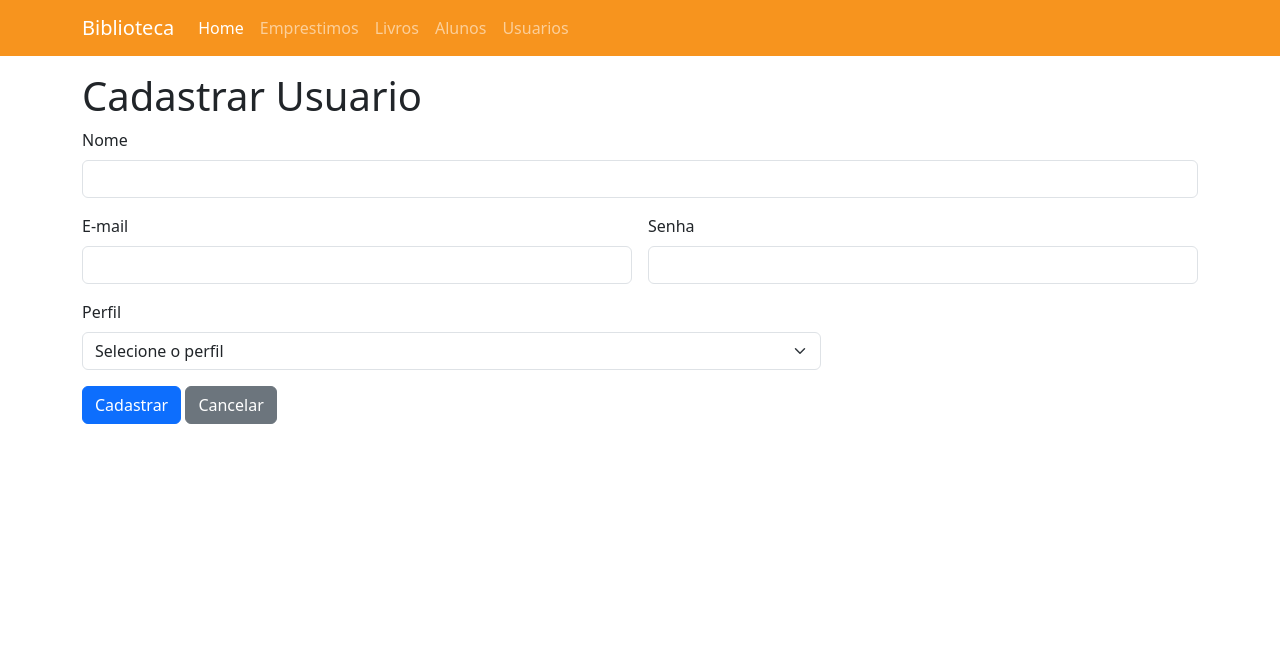
After one commit to AaraoAbbate/sistemabiblioteca, a PHP site: page /admin/usuarios/cadastrar.php in a window 1280 px wide. The commit adds this page. Shown: the top 664 px of the page. Run offline with PHP 8.4, Linux system fonts and the light colour scheme.

Commit message:
12.09 atualização

```diff
--- /dev/null
+++ b/admin/usuarios/cadastrar.php
@@ -0,0 +1,52 @@
+<?php
+  require_once $_SERVER['DOCUMENT_ROOT'] . "/includes/cabecalho.php";
+
+  require_once $_SERVER['DOCUMENT_ROOT'] . "/controllers/UsuarioController.php";
+
+$usuarioController= new UsuarioController();
+$usuarioController->cadastrarUsuario();
+?>
+
+
+  <main class="container mt-3 mb-3">
+    <h1>Cadastrar Usuario</h1>
+
+    <form action="cadastrar.php" method="post" class="row g-3">
+        <div class="col-md-12">
+            <label for="nome" class="form-label">Nome</label>
+            <input type="text" name="nome" id="nome" class="form-control" required>
+        </div>
+
+        <div class="col-md-6">
+            <label for="email" class="form-label">E-mail</label>
+            <input type="email" name="email" id="email" class="form-control" required>
+        </div>
+
+        <div class="col-md-6">
+            <label for="senha" class="form-label">Senha</label>
+            <input type="password" name="senha" id="senha" class="form-control" required>
+        </div>
+
+        <div class="col-md-8">
+        <label for="perfil" class="form-label">Perfil</label>
+        <select name="perfil" class="form-select" id="perfil" required>
+            <option value="perfil">Selecione o perfil</option>
+            <option value="usuario">Usuario</option>
+            <option value="administrador">Administrador</option>
+        </select>
+
+        </div>
+
+        <div class="col-12">
+            <button type="submit" class="btn btn-primary">Cadastrar</button>
+            <a href="index.php" class="btn btn-secondary">Cancelar</a>
+        </div>
+
+
+    </form>
+  </main>
+
+<?php
+
+require_once $_SERVER['DOCUMENT_ROOT'] . "/includes/rodape.php";
+?>
--- a/controllers/UsuarioController.php
+++ b/controllers/UsuarioController.php
@@ -13,4 +13,43 @@ class UsuarioController{
     public function listarUsuario(){
         return $this->usuarioModel->listar();
     }
+
+        public function cadastrarUsuario(){
+
+            if($_SERVER['REQUEST_METHOD'] === 'POST'){
+
+                $dados = [
+                    'nome' => $_POST['nome'],
+                    'email' => $_POST['email'],
+                    'senha' => password_hash($_POST['senha'], PASSWORD_DEFAULT), //password_hash Password_default são formatos de criptografias de senhas altamente seguras
+                    'perfil' => $_POST['perfil']
+                ];
+
+                $this->usuarioModel->cadastrar($dados);
+
+                header('location: index.php');
+                exit;
+                //var_dump($dados);
+            }
+        }
+
+        public function editarUsuario(){
+
+            $id=$_GET['id'];
+            if($_SERVER['REQUEST_METHOD'] === 'POST'){
+
+                $dados = [
+                    'nome' => $_POST['nome'],
+                    'email' => $_POST['email'],
+                    'senha' => password_hash($_POST['senha'], PASSWORD_DEFAULT), //password_hash Password_default são formatos de criptografias de senhas altamente seguras
+                    'perfil' => $_POST['perfil']
+                ];
+
+                $this->usuarioModel->editar($id, $dados);
+
+                header('location: index.php');
+                exit;
+        }
+        return $this->usuarioModel->buscar($id);
+    }
 }
--- a/models/usuario.php
+++ b/models/usuario.php
@@ -1,4 +1,5 @@
 <?php
+session_start();
 require_once $_SERVER['DOCUMENT_ROOT'] . "/database/DBconexao.php";
 
 class Usuario{
@@ -72,9 +73,13 @@ class Usuario{
             $stmt->bindParam(':perfil',$dados['perfil']);
 
             $stmt->execute();
+            $_SESSION['sucesso'] = "Cadastro realizado com sucesso!";
             return true;
         }catch(PDOException $e){
             echo "Erro ao cadastrar".$e->getMessage();
+            $_SESSION['erro'] = "Erro ao cadastrar!";
+
+
             return false;
         }
 
@@ -90,7 +95,7 @@ class Usuario{
     public function editar($id,$dados){
 
         try{
-            $query = "UPDATE {$this->table} SET nome = :nome, email = :email, senha = :senha , perfil =:perfil WHERE id_usuario = :$id";
+            $query = "UPDATE {$this->table} SET nome = :nome, email = :email, senha = :senha , perfil =:perfil WHERE id_usuario = :id";
             $stmt = $this->db->prepare($query);
             $stmt->bindParam(':nome', $dados['nome']);
             $stmt->bindParam(':email', $dados['email']);
```
Also changed, not shown: admin/usuarios/editar.php (added, +52 -0 lines), admin/usuarios/index.php (+10 -3 lines), includes/alerta.php (added, +16 -0 lines), admin/alunos/cadastrar.php (added), admin/livros/cadastrar.php (added).
